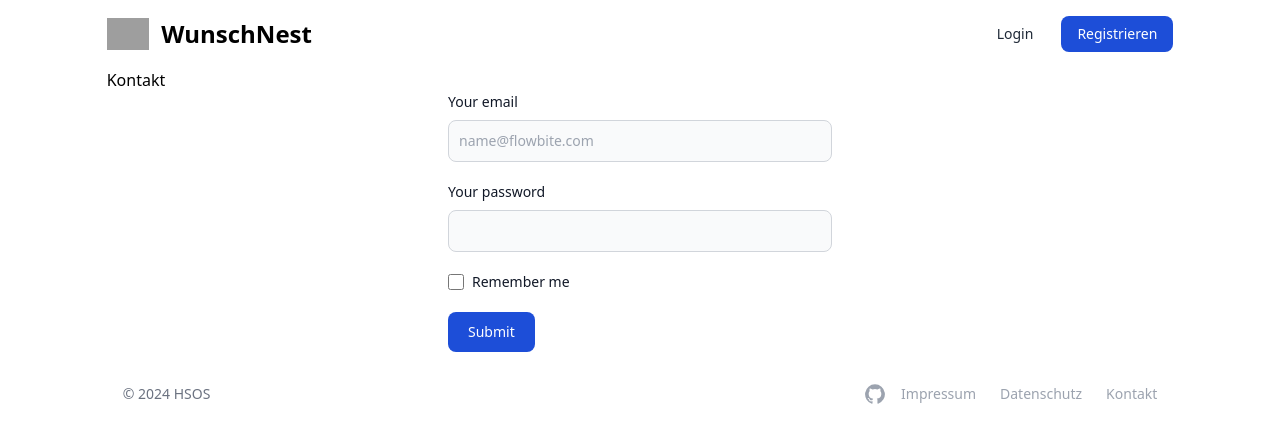
After one commit to justMeTimothyG/WiSe-24_25-Grundzuege-der-Wirtschaftsinformatik-Wunschnest, a PHP site: page /contact.php in a window 1280 px wide. The commit adds this page. Shown: the top 443 px of the page. Run offline with PHP 8.4, Linux system fonts and the light colour scheme; grey boxes are pictures that could not be loaded.

Commit message:
Footer Seiten eingerichtet, github Logo gefixt

```diff
--- /dev/null
+++ b/Wunschnest/src/components/basic-head.php
@@ -0,0 +1,11 @@
+<!DOCTYPE html>
+<html lang="de">
+
+<head>
+    <meta charset="UTF-8">
+    <meta name="viewport" content="width=device-width, initial-scale=1.0">
+    <link rel="icon" href="./assets/favicon.ico" type="image/x-icon">
+    <link rel="shortcut icon" href="./assets/favicon.ico" type="image/x-icon">
+    <link rel="apple-touch-icon" href="./assets/logo.png">
+    <link rel="stylesheet" href="./css/style.css">
+    <title><?php echo $title ?></title>
--- a/Wunschnest/src/components/footer.php
+++ b/Wunschnest/src/components/footer.php
@@ -5,20 +5,20 @@
         <ul class="flex flex-wrap items-center mt-3 text-sm font-medium text-gray-400   sm:mt-0">
             <li class="me-4">
                 <a href="https://github.com/justMeTimothyG/WiSe-24_25-Grundzuege-der-Wirtschaftsinformatik-Wunschnest" class="text-gray-400 hover:text-gray-900">
-                        <svg class="w-2.5 h-2.5 rtl:rotate-180" aria-hidden="true" xmlns="http://www.w3.org/2000/svg" fill="none" viewBox="0 0 6 10">
-                            <path stroke="currentColor" stroke-linecap="round" stroke-linejoin="round" stroke-width="2" d="m1 9 4-4-4-4" />
+                    <svg class="w-5 h-5" aria-hidden="true" xmlns="http://www.w3.org/2000/svg" fill="currentColor" viewBox="0 0 20 20">
+                        <path fill-rule="evenodd" d="M10 .333A9.911 9.911 0 0 0 6.866 19.65c.5.092.678-.215.678-.477 0-.237-.01-1.017-.014-1.845-2.757.6-3.338-1.169-3.338-1.169a2.627 2.627 0 0 0-1.1-1.451c-.9-.615.07-.6.07-.6a2.084 2.084 0 0 1 1.518 1.021 2.11 2.11 0 0 0 2.884.823c.044-.503.268-.973.63-1.325-2.2-.25-4.516-1.1-4.516-4.9A3.832 3.832 0 0 1 4.7 7.068a3.56 3.56 0 0 1 .095-2.623s.832-.266 2.726 1.016a9.409 9.409 0 0 1 4.962 0c1.89-1.282 2.717-1.016 2.717-1.016.366.83.402 1.768.1 2.623a3.827 3.827 0 0 1 1.02 2.659c0 3.807-2.319 4.644-4.525 4.889a2.366 2.366 0 0 1 .673 1.834c0 1.326-.012 2.394-.012 2.72 0 .263.18.572.681.475A9.911 9.911 0 0 0 10 .333Z" clip-rule="evenodd" />
                     </svg>
                     <span class="sr-only">GitHub account</span>
                 </a>
             </li>
             <li>
-                    <a href="#" class="hover:underline me-4 md:me-6">Impressum</a>
+                <a href="/impressum.php" class="hover:underline me-4 md:me-6">Impressum</a>
             </li>
             <li>
-                    <a href="#" class="hover:underline me-4 md:me-6">Datenschutz</a>
+                <a href="/datenschutz.php" class="hover:underline me-4 md:me-6">Datenschutz</a>
             </li>
             <li>
-                    <a href="#" class="hover:underline">Kontakt</a>
+                <a href="contact.php" class="hover:underline">Kontakt</a>
             </li>
         </ul>
 
--- a/Wunschnest/src/components/navbar.php
+++ b/Wunschnest/src/components/navbar.php
@@ -1,6 +1,6 @@
 <nav class="bg-white border-gray-200">
-        <div class="max-w-screen-xl flex flex-wrap items-center justify-between mx-auto p-4">
-            <a href="https://flowbite.com/" class="flex items-center space-x-3 rtl:space-x-reverse">
+        <div class="w-10/12 flex flex-wrap items-center justify-between mx-auto py-4">
+            <a href="/" class="flex items-center space-x-3 rtl:space-x-reverse">
                 <img src="./assets/logo.svg" class="h-8" alt="Flowbite Logo" />
                 <span class="self-center text-2xl font-semibold whitespace-nowrap
                     ">WunschNest</span>
--- /dev/null
+++ b/Wunschnest/src/contact.php
@@ -0,0 +1,44 @@
+<?php
+# Variablen definieren für die Homepage
+$title = "WunschNest - Kontakt";
+
+include './components/basic-head.php';
+
+?>
+
+</head>
+
+<body class="max-w-screen-xl mx-auto">
+    <!-- Navbar Einfügen aus Komponenten -->
+    <?php include './components/navbar.php'; ?>
+
+    <!-- Anfangsbereich - Kontakt -->
+    <div class="w-10/12 mx-auto">
+
+        <h1>Kontakt</h1>
+    </div>
+
+    <!-- Kontaktformular -->
+    <form class="max-w-sm mx-auto">
+        <div class="mb-5">
+            <label for="email" class="block mb-2 text-sm font-medium text-gray-900 ">Your email</label>
+            <input type="email" id="email" class="bg-gray-50 border border-gray-300 text-gray-900 text-sm rounded-lg focus:ring-blue-500 focus:border-blue-500 block w-full p-2.5 " placeholder="name@flowbite.com" required />
+        </div>
+        <div class="mb-5">
+            <label for="password" class="block mb-2 text-sm font-medium text-gray-900 ">Your password</label>
+            <input type="password" id="password" class="bg-gray-50 border border-gray-300 text-gray-900 text-sm rounded-lg focus:ring-blue-500 focus:border-blue-500 block w-full p-2.5 " required />
+        </div>
+        <div class="flex items-start mb-5">
+            <div class="flex items-center h-5">
+                <input id="remember" type="checkbox" value="" class="w-4 h-4 border border-gray-300 rounded bg-gray-50 focus:ring-3 focus:ring-blue-300 " required />
+            </div>
+            <label for="remember" class="ms-2 text-sm font-medium text-gray-900 ">Remember me</label>
+        </div>
+        <button type="submit" class="text-white bg-blue-700 hover:bg-blue-800 focus:ring-4 focus:outline-none focus:ring-blue-300 font-medium rounded-lg text-sm w-full sm:w-auto px-5 py-2.5 text-center ">Submit</button>
+    </form>
+
+    <!-- Footer Section einfügen    -->
+    <?php include './components/footer.php'; ?>
+</body>
+
+</html>
--- a/Wunschnest/src/css/style.css
+++ b/Wunschnest/src/css/style.css
@@ -647,6 +647,18 @@ video {
   margin-bottom: 1.5rem;
 }
 
+.mb-5 {
+  margin-bottom: 1.25rem;
+}
+
+.ms-2 {
+  margin-inline-start: 0.5rem;
+}
+
+.block {
+  display: block;
+}
+
 .flex {
   display: flex;
 }
@@ -689,6 +701,10 @@ video {
 
 .h-16 {
   height: 4rem;
+}
+
+.h-5 {
+  height: 1.25rem;
 }
 
 .max-h-\[250px\] {
@@ -747,6 +763,10 @@ video {
   max-width: 250px;
 }
 
+.max-w-sm {
+  max-width: 24rem;
+}
+
 .flex-\[0_0_50\%\] {
   flex: 0 0 50%;
 }
@@ -785,6 +805,10 @@ video {
 
 .flex-wrap {
   flex-wrap: wrap;
+}
+
+.items-start {
+  align-items: flex-start;
 }
 
 .items-center {
@@ -853,11 +877,19 @@ video {
   border-radius: 9999px;
 }
 
+.rounded {
+  border-radius: 0.25rem;
+}
+
 .border-2 {
   border-width: 2px;
 }
 
 .border-\[1px\] {
+  border-width: 1px;
+}
+
+.border {
   border-width: 1px;
 }
 
@@ -886,6 +918,11 @@ video {
 .border-teal-700 {
   --tw-border-opacity: 1;
   border-color: rgb(15 118 110 / var(--tw-border-opacity));
+}
+
+.border-gray-300 {
+  --tw-border-opacity: 1;
+  border-color: rgb(209 213 219 / var(--tw-border-opacity));
 }
 
 .border-b-\[1\] {
@@ -922,6 +959,11 @@ video {
   background-color: rgb(249 115 22 / var(--tw-bg-opacity));
 }
 
+.bg-gray-50 {
+  --tw-bg-opacity: 1;
+  background-color: rgb(249 250 251 / var(--tw-bg-opacity));
+}
+
 .p-16 {
   padding: 4rem;
 }
@@ -940,6 +982,10 @@ video {
 
 .p-2 {
   padding: 0.5rem;
+}
+
+.p-2\.5 {
+  padding: 0.625rem;
 }
 
 .px-3 {
@@ -985,6 +1031,16 @@ video {
 .px-10 {
   padding-left: 2.5rem;
   padding-right: 2.5rem;
+}
+
+.px-5 {
+  padding-left: 1.25rem;
+  padding-right: 1.25rem;
+}
+
+.py-2\.5 {
+  padding-top: 0.625rem;
+  padding-bottom: 0.625rem;
 }
 
 .ps-5 {
@@ -1265,9 +1326,18 @@ video {
   --tw-ring-color: rgb(147 197 253 / var(--tw-ring-opacity));
 }
 
+.focus\:ring-blue-500:focus {
+  --tw-ring-opacity: 1;
+  --tw-ring-color: rgb(59 130 246 / var(--tw-ring-opacity));
+}
+
 @media (min-width: 640px) {
   .sm\:mt-0 {
     margin-top: 0px;
+  }
+
+  .sm\:w-auto {
+    width: auto;
   }
 
   .sm\:text-center {
```
Also changed, not shown: other parts of Wunschnest/src/css/style.css (+53 -0 lines), Wunschnest/src/datenschutz.php (added, +26 -0 lines), Wunschnest/src/impressum.php (added, +27 -0 lines), Wunschnest/src/index.php (+5 -12 lines), Wunschnest/src/components/bottom-cta.php (indentation only). Lines whose indentation alone changed are shown as unchanged.
